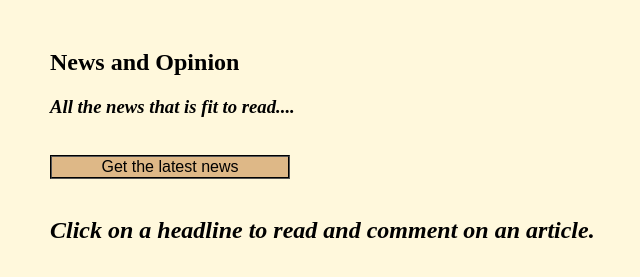
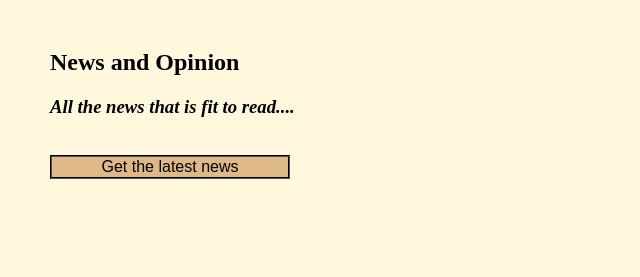
Before and after one commit to MichaelWrobelPersonal/News-Blog, a website: page public/index.html in a window 1280 px wide. Shown: the part 179-456 px from the top of the page, without its empty margins (110-750 px from the left). Drawn offline with nearby package versions, Linux system fonts and the light colour scheme; no server answers.

Commit message:
commented out click text until I have time to follow-up on it

```diff
--- a/public/index.html
+++ b/public/index.html
@@ -14,7 +14,7 @@
       <button id='get-the-news'>Get the latest news</button>
       <br />
       <br />
-      <h2><i>Click on a headline to read and comment on an article.</i></h2>
+   <!--   <h2><i>Click on a headline to read and comment on an article.</i></h2> -->
       <div id="articles"></div>
       <div id="notes"></div>
     </div>
```
